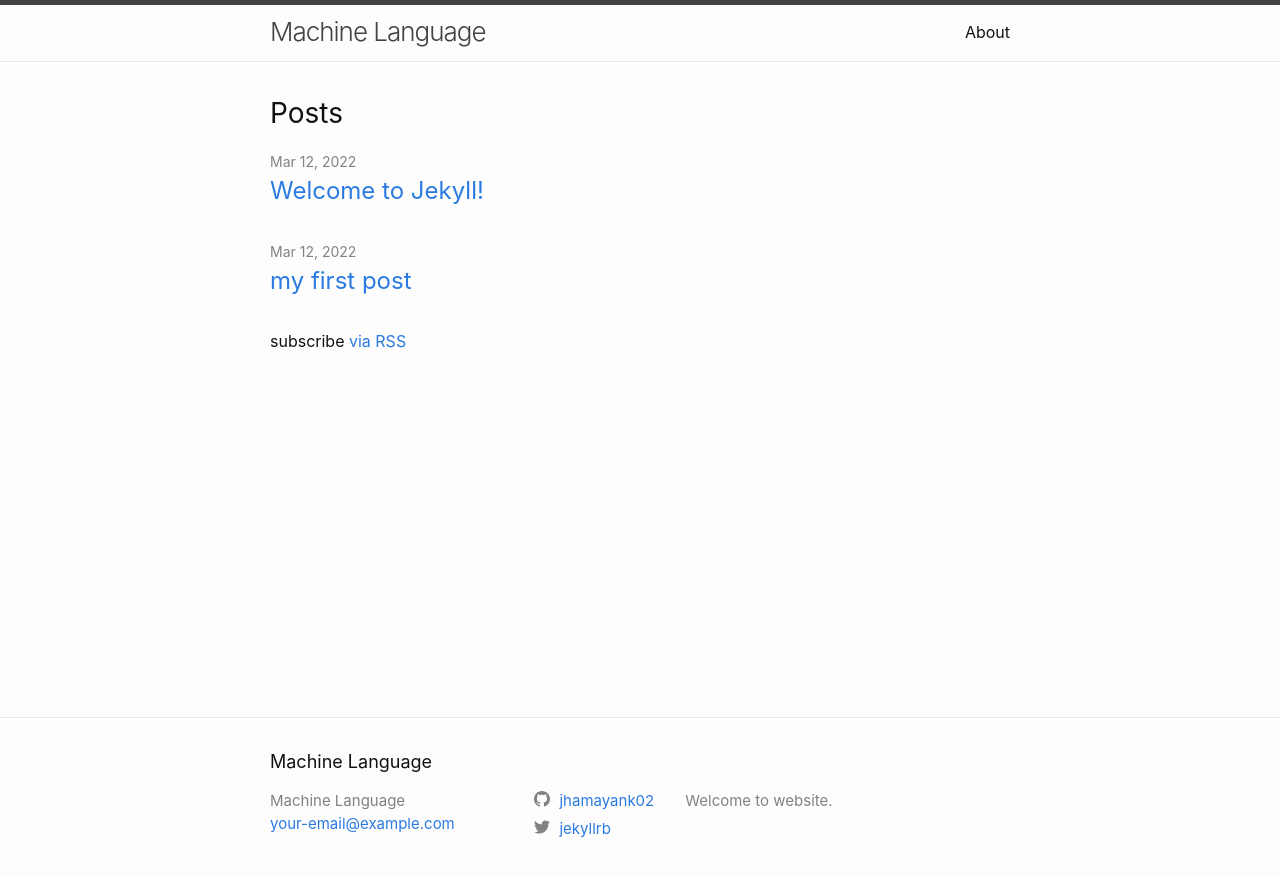
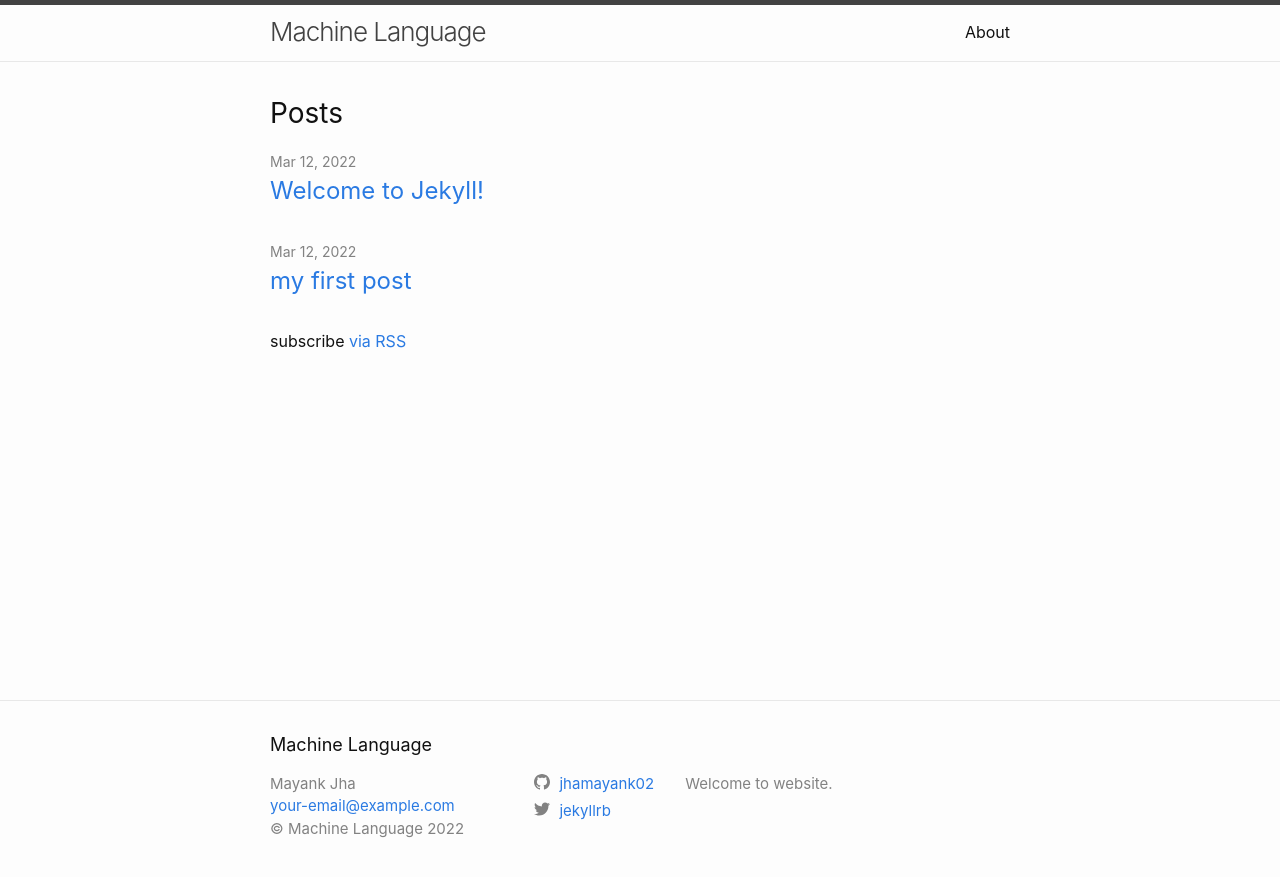
Before and after one commit to jhamayank02/my-blog, a Jekyll site: the page built from index.markdown, in a window 1280 px wide. Shown: the top 877 px of the page. Built offline with Jekyll 4.4.1, drawn with Linux system fonts in a browser that asks for light colours.

Commit message:
Added branding

```diff
--- a/_config.yml
+++ b/_config.yml
@@ -27,6 +27,14 @@ url: "https://jhamayank02.github.io" # the base hostname & protocol for your sit
 twitter_username: jekyllrb
 github_username:  jhamayank02
 
+
+# Added later (Not supported by default)
+author: Mayank Jha
+
+copyright: "Machine Language"
+
+# title-logo: /images/title-logo.png
+
 # Build settings
 # Removed minima theme as it is now a regular theme.
 # theme: minima
--- a/_includes/footer.html
+++ b/_includes/footer.html
@@ -18,6 +18,10 @@
             {%- if site.email -%}
             <li><a class="u-email" href="mailto:{{ site.email }}">{{ site.email }}</a></li>
             {%- endif -%}
+            {%- if site.copyright -%}
+            <li>&copy; {{site.copyright}} {{ 'now' |date: "%Y" }}</li>
+            {%- endif -%}
+
         </ul>
       </div>
 
```
Also changed, not shown: images/title-logo.jpg (added).
